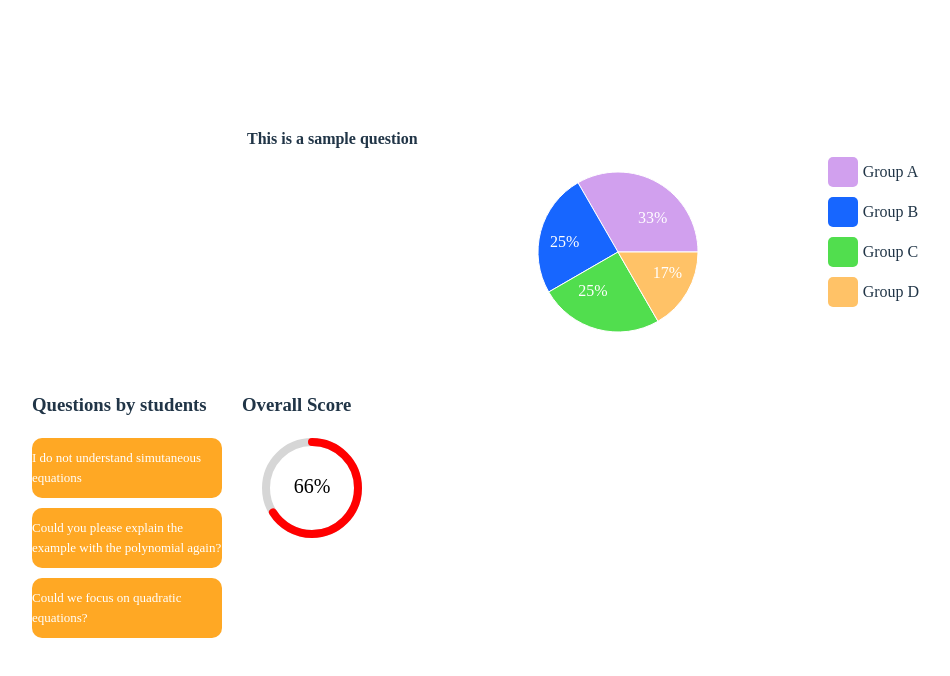
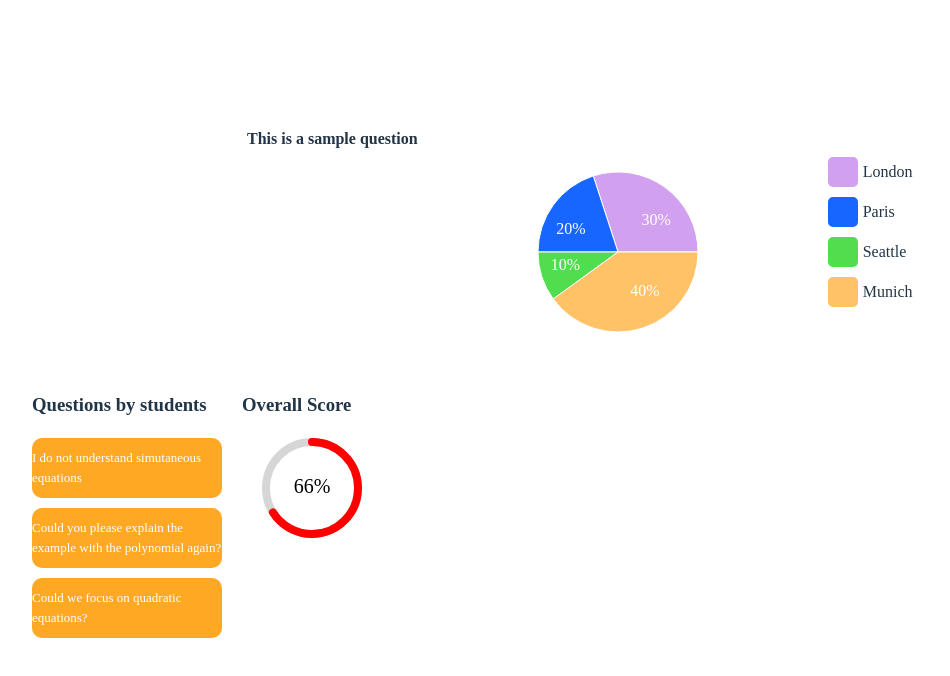
Before and after one commit to tomasmaillo/ichack24, a React (Vite) app: page /teacher in a window 1280 px wide. Shown: the top 676 px of the page, without its empty margins (18-968 px from the left). Built offline with nearby package versions, Linux system fonts and the light colour scheme.

Commit message:
add more new changes

```diff
--- a/src/Pages/Teacher.tsx
+++ b/src/Pages/Teacher.tsx
@@ -4,12 +4,13 @@ import { CircularProgressbar } from 'react-circular-progressbar';
 import 'react-circular-progressbar/dist/styles.css';
 
 const Teacher = () => {
-  const data = [
-    { name: 'Group A', value: 400, isExploded: false },
-    { name: 'Group B', value: 300, isExploded: false },
-    { name: 'Group C', value: 300, isExploded: false },
-    { name: 'Group D', value: 200, isExploded: false },
-  ];
+  const rawData = ['London', 3, 'Paris', 2, 'Seattle', 1, 'Munich', 4];
+  const dynamicData = [];
+  for (let i = 0; i < rawData.length; i += 2) {
+    dynamicData.push({ key: rawData[i], value: rawData[i + 1] });
+  }
+  console.log(dynamicData);
+
 
   const COLORS = ['#D1A0EE', '#1766FF', '#51DE4E', '#FFC267'];
   const RECTCOLOR = '#FFA824';
@@ -32,15 +33,14 @@ const Teacher = () => {
 
   return (
     <div>
-
       <div style={{ marginTop: '-100px' }}>
         <ResponsiveContainer width="100%" height={300}>
           <div style={{ display: 'flex' }}>
-          <h4 style={{ marginLeft: '265px', marginTop:'75px' }}>This is a sample question</h4>
+            <h4 style={{ marginLeft: '265px', marginTop: '75px' }}>This is a sample question</h4>
             <div style={{ flex: 1 }}>
               <PieChart width={400} height={400}>
                 <Pie
-                  data={data}
+                  data={dynamicData}
                   cx="50%"
                   cy="50%"
                   labelLine={false}
@@ -49,15 +49,14 @@ const Teacher = () => {
                   fill="#8884d8"
                   dataKey="value"
                 >
-                  {data.map((entry, index) => (
+                  {dynamicData.map((entry, index) => (
                     <Cell key={`cell-${index}`} fill={COLORS[index % COLORS.length]} />
                   ))}
                 </Pie>
               </PieChart>
             </div>
-
             <div style={{ display: 'flex', flexDirection: 'column', marginLeft: '10px', marginTop: '105px', }}>
-              {data.map((entry, index) => (
+              {dynamicData.map((entry, index) => (
                 <div key={`legend-${index}`} style={{ display: 'flex', alignItems: 'center', marginBottom: '10px' }}>
                   <div
                     style={{
@@ -68,7 +67,7 @@ const Teacher = () => {
                       marginRight: '5px',
                     }}
                   ></div>
-                  <span>{entry.name}</span>
+                  <span>{entry.key}</span>
                 </div>
               ))}
             </div>
@@ -99,7 +98,6 @@ const Teacher = () => {
             </div>
           ))}
         </div>
-
         <div>
           <div>
             <h3>Overall Score</h3>
```
Lines whose indentation alone changed are shown as unchanged.
